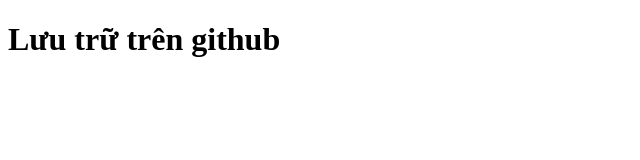
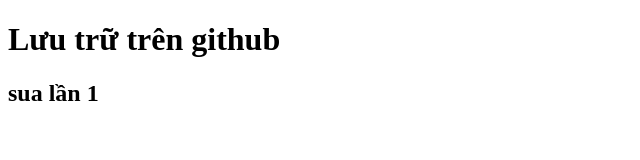
Before and after one commit to vietagg/duan4, a plain HTML site: page index.html in a window 1280 px wide. Shown: the whole page, without its empty margins (0-640 px from the left). Drawn offline with Linux system fonts and the light colour scheme.

Commit message:
sua lan 1

```diff
--- a/index.html
+++ b/index.html
@@ -7,5 +7,6 @@
   </head>
   <body>
     <h1>Lưu trữ trên github</h1>
+    <h2>sua lần 1</h2>
   </body>
 </html>
```
